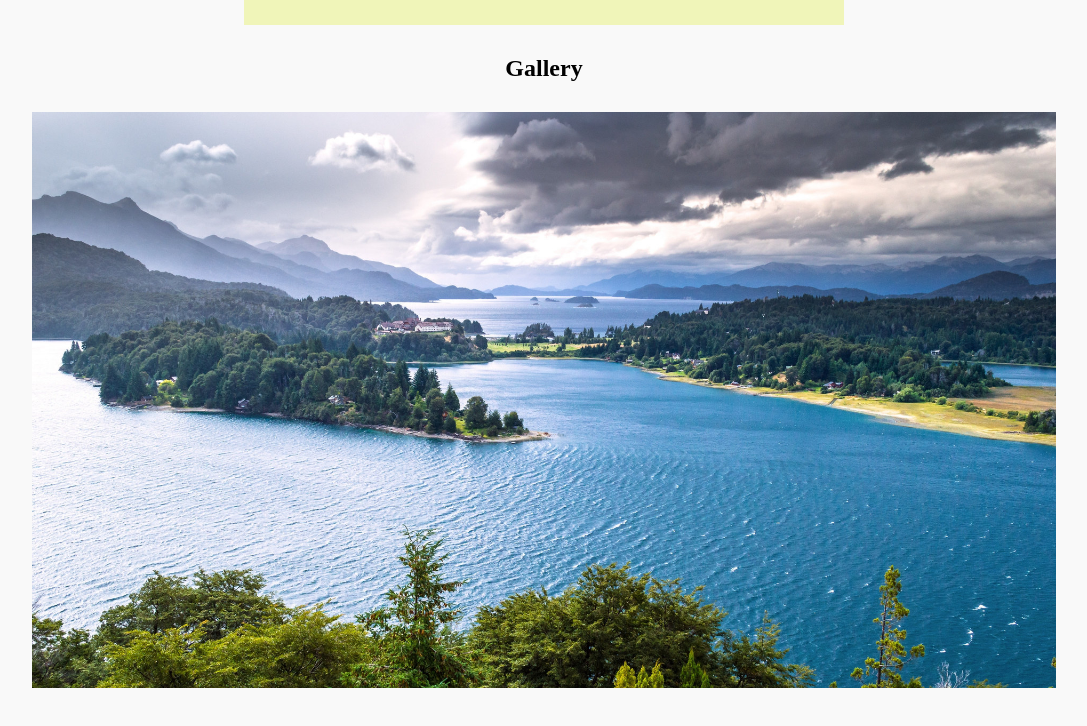
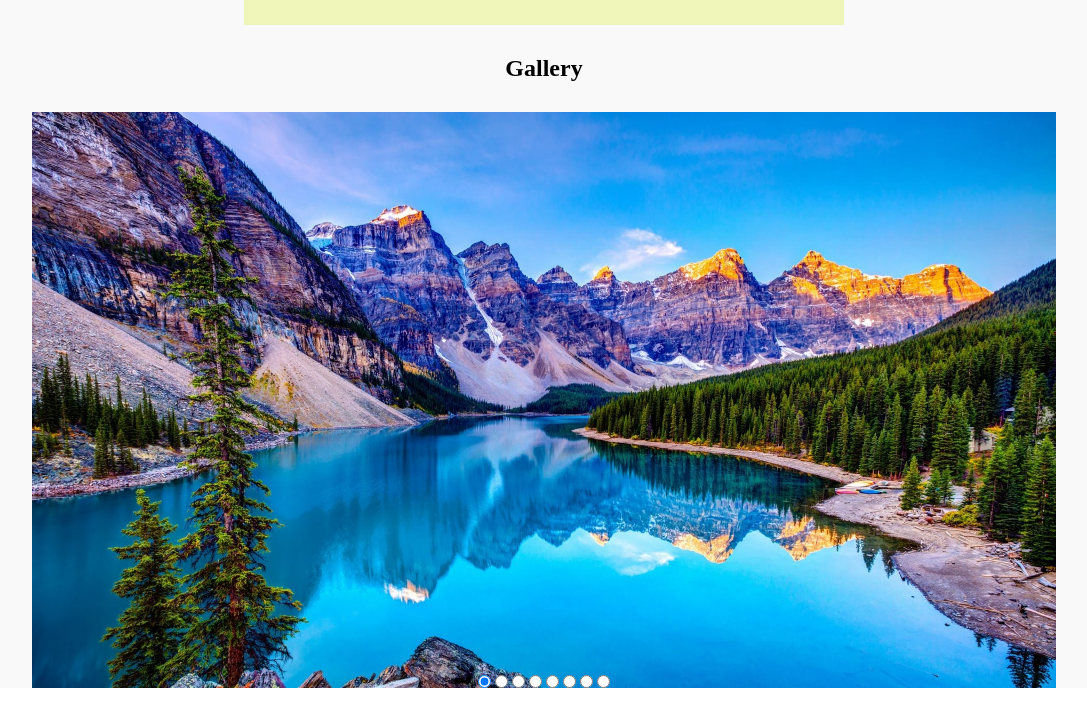
Before and after one commit to Dimondevelop/Training, a plain HTML site: page index.html in a window 1280 px wide. Both pictures are taken after a click on the element 384 px from the left and 1139 px from the top of the page. Shown: the part 739-1465 px from the top of the page, without its empty margins (96-1183 px from the left). Drawn offline with Linux system fonts and the light colour scheme.

Commit message:
Addad thumbnails radio for gallery

```diff
--- a/index.html
+++ b/index.html
@@ -42,20 +42,34 @@
         <div id="next">
             <div class="arrow arrow_right"></div>
         </div>
-        <img class="img img_active" src="images/mountains.jpg" alt="">
-        <img class="img" src="images/beach.jpg" alt="">
-        <img class="img" src="images/forest.jpg" alt="">
-        <img class="img" src="images/house_on_field.jpg" alt="">
-        <img class="img" src="images/island.jpg" alt="">
-        <img class="img" src="images/river.jpg" alt="">
-        <img class="img" src="images/stones.jpg" alt="">
-        <img class="img" src="images/sunset.jpg" alt="">
-        <div class="space"></div>
+        <img class="gallery_img img_active" src="images/mountains.jpg" alt="">
+        <img class="gallery_img" src="images/beach.jpg" alt="">
+        <img class="gallery_img" src="images/forest.jpg" alt="">
+        <img class="gallery_img" src="images/house_on_field.jpg" alt="">
+        <img class="gallery_img" src="images/island.jpg" alt="">
+        <img class="gallery_img" src="images/river.jpg" alt="">
+        <img class="gallery_img" src="images/stones.jpg" alt="">
+        <img class="gallery_img" src="images/sunset.jpg" alt="">
+        <div id="radio-thumbs">
+        </div>
     </div>
-    <div class="buttons_gallery">
-    </div>
-    <div class="empty"></div>
 </div>
 
+<footer  class="empty"></footer>
+
+<script>
+    const setting = {
+        slideStart: 0,
+        gallery: '.gallery .gallery_img',
+        nextSlideID: 'next',
+        prevSlideID: 'previous',
+        auto: true,
+        speed: 3000,
+        visibleClass: 'img_active',
+        radioThumbsID: 'radio-thumbs'
+    };
+
+    sliderTestJS(setting);
+</script>
 </body>
 </html>
--- a/script.js
+++ b/script.js
@@ -1,14 +1,3 @@
-const setting = {
-    slideStart: 0,
-    gallery: '.gallery .img',
-    nextSlide: 'next',
-    prevSlide: 'previous',
-    auto: true,
-    speed: 3000,
-    reverse:true,
-    visibleClass: 'img_active'
-};
-
 window.onload = function () {
     let colorChangers = document.querySelectorAll('.buttons input');
     for (let i = 0; i < colorChangers.length; i++) {
@@ -16,54 +5,113 @@ window.onload = function () {
         colorChangers[i].addEventListener('mouseenter', elementHoverAdd);
         colorChangers[i].addEventListener('mouseleave', elementHoverRemove);
     }
-    sliderTestJS(setting);
 };
 
-function sliderTestJS(setting) {
-    let i = this.slideStart || 0;
-    let gallery = document.querySelectorAll(setting.gallery);
-    let previous = document.getElementById(setting.prevSlide) || 'previous';
-    let next = document.getElementById(setting.nextSlide) || 'next';
-    if (setting.auto) {
-        this.speed = setting.speed || 5000;
-        this.reverse = setting.reverse || false;
-    }
-    let slidePrevious = function(){
-        gallery[i].classList.remove(setting.visibleClass);
-        if (i===0) i = gallery.length-1;
-        else i--;
-        gallery[i].classList.add(setting.visibleClass);
-    };
-
-    let slideNext = function(){
-        gallery[i].classList.remove(setting.visibleClass);
-        if (i === gallery.length-1) i = 0;
-        else i++;
-        gallery[i].classList.add(setting.visibleClass);
-    };
-    previous.onclick = slidePrevious;
-    next.onclick = slideNext;
-
-    if (setting.auto && setting.reverse) {
-        setInterval(slidePrevious, this.speed);
-    } else if(setting.auto){
-        setInterval(slideNext, this.speed);
-    }
-}
-
-function colorChange(e) {
+function colorChange() {
     let blockId = this.getAttribute('data-block');
     let block = document.getElementById(blockId);
     block.style.backgroundColor = this.value;
 }
 
-function elementHoverAdd(e) {
+function elementHoverAdd() {
     let blockId = this.getAttribute('data-block');
     let block = document.getElementById(blockId);
     block.classList.add('block-hover');
 }
-function elementHoverRemove(e) {
+
+function elementHoverRemove() {
     let blockId = this.getAttribute('data-block');
     let block = document.getElementById(blockId);
     block.classList.remove('block-hover');
 }
+
+function sliderTestJS(setting) {
+    let i = this.slideStart || 0;
+    let gallery = document.querySelectorAll(setting.gallery) || document.querySelectorAll('.gallery .gallery_img');
+    let previous = document.getElementById(setting.prevSlideID) || document.getElementById('previous');
+    let next = document.getElementById(setting.nextSlideID) || document.getElementById('next');
+    let radioThumbs = document.getElementById(setting.radioThumbsID) || document.getElementById('radio-thumbs');
+    let isPause = false;
+    if (setting.auto) {
+        this.speed = setting.speed || 5000;
+        this.reverse = setting.reverse || false;
+    }
+    let slidePrevious = function () {
+        gallery[i].classList.remove(setting.visibleClass);
+        if (i === 0) i = gallery.length - 1;
+        else i--;
+        thumbnailSelect(radioThumbs);
+        gallery[i].classList.add(setting.visibleClass);
+    };
+
+    let slideNext = function () {
+        gallery[i].classList.remove(setting.visibleClass);
+        if (i === gallery.length - 1) i = 0;
+        else i++;
+        thumbnailSelect(radioThumbs);
+        gallery[i].classList.add(setting.visibleClass);
+    };
+
+    thumbnailRadioAdd(radioThumbs);
+
+    function setTimer(speed) {
+        let timerId = 0;
+        if (setting.auto && setting.reverse) {
+            timerId = setInterval(() => {
+                if (!isPause) slidePrevious();
+            }, speed);
+        } else if (setting.auto) {
+            timerId = setInterval(() => {
+                if (!isPause) slideNext();
+            }, speed);
+        }
+        return timerId;
+    }
+
+    function slideSwitchTimeOut(timeOutId = 0) {
+        isPause = true;
+        if (timeOutId !== 0) clearTimeout(timeOutId);
+        timeOutId = setTimeout(function () {
+            isPause = false;
+        }, 5000);
+        return timeOutId;
+    }
+
+    setTimer(this.speed);
+    let timeOutId = 0;
+    previous.onclick = () => {
+        slidePrevious();
+        timeOutId = slideSwitchTimeOut(timeOutId);
+    };
+    next.onclick = () => {
+        slideNext();
+        timeOutId = slideSwitchTimeOut(timeOutId);
+    };
+
+    function thumbnailRadioAdd(thumbSelector) {
+        gallery.forEach(function () {
+            thumbSelector.innerHTML += '<input name="thumbnail" type="radio">';
+        });
+
+        let thumbInputs = thumbSelector.querySelectorAll('input');
+        thumbInputs[i].checked = true;
+        thumbInputs.forEach(function (element, index) {
+            element.addEventListener('click',function () {
+                slideSwitcher(index)
+                timeOutId = slideSwitchTimeOut(timeOutId);
+            })
+        })
+    }
+
+    function slideSwitcher(index) {
+        gallery[i].classList.remove(setting.visibleClass);
+        i = index;
+        thumbnailSelect(radioThumbs);
+        gallery[i].classList.add(setting.visibleClass);
+    }
+
+    function thumbnailSelect(thumbSelector){
+        let thumbInputs = thumbSelector.querySelectorAll('input');
+        thumbInputs[i].checked = true;
+    }
+}
--- a/style.css
+++ b/style.css
@@ -85,26 +85,31 @@ header h1{
     background-color: #03ea0c;
 }
 
-.space{
-    padding-top: 56.25%;
+.empty{
+    height: 150px;
 }
+
+/*------------------------Slider----------------------*/
 .gallery {
     display: flex;
     position: relative;
+    align-items: center;
     margin: 30px auto;
     max-width: 1024px;
 }
-.img{
+.gallery_img{
     position: absolute;
     top:0;
     left: 0;
     width: 100%;
+    height: auto;
     opacity: 0;
     transition: 1s;
 }
 
 .img_active{
     opacity: 1;
+    position: relative;
 }
 
 #previous{
@@ -125,7 +130,7 @@ header h1{
 }
 #previous:hover .arrow_left{
     position: absolute;
-    top: calc(50% - 40px);
+    top: calc(50% - 80px);
     left: calc(-10% - 30px);
     border-right-color: rgba(120, 161, 255, 0.30);
     border-left: 0;
@@ -143,28 +148,38 @@ header h1{
 }
 #next:hover .arrow_right{
     position: absolute;
-    top: calc(50% - 40px);
+    top: calc(50% - 80px);
     right: calc(-10% - 30px);
     border-left-color: rgba(120, 161, 255, 0.30);
     border-right: 0;
 }
-/*.buttons_gallery{*/
+
+#radio-thumbs{
+    z-index: 1000;
+    position: absolute;
+    bottom: 0;
+    width: 100%;
+    display: flex;
+    align-content: center;
+    align-items: center;
+    justify-content: center;
+}
+
+#radio-thumbs input{
+    margin: 0 2px;
+}
+
+/*.thumbs{*/
+    /*position: absolute;*/
+    /*bottom: 0;*/
+    /*width: 100%;*/
+    /*height: 15px;*/
+/*}*/
+
+/*.radio-thumbs{*/
+    /*position: static;*/
     /*display: flex;*/
     /*justify-content: center;*/
+    /*align-content: center;*/
     /*align-items: center;*/
-
 /*}*/
-/*.buttons_gallery div{*/
-    /*flex-basis: 80px;*/
-    /*text-align: center;*/
-    /*border: 1px solid #232323;*/
-    /*border-radius: 10px;*/
-    /*background: #b4ffeb;*/
-    /*padding: 10px;*/
-    /*margin: 0 15px;*/
-    /*cursor: pointer;*/
-/*}*/
-
-.empty{
-    height: 150px;
-}
```
